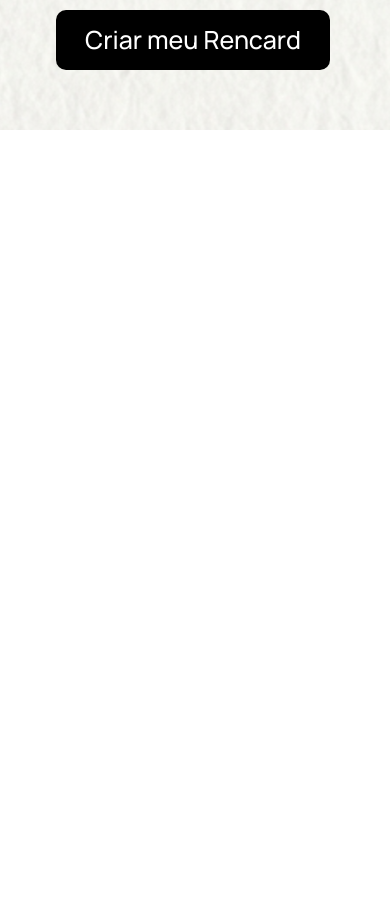
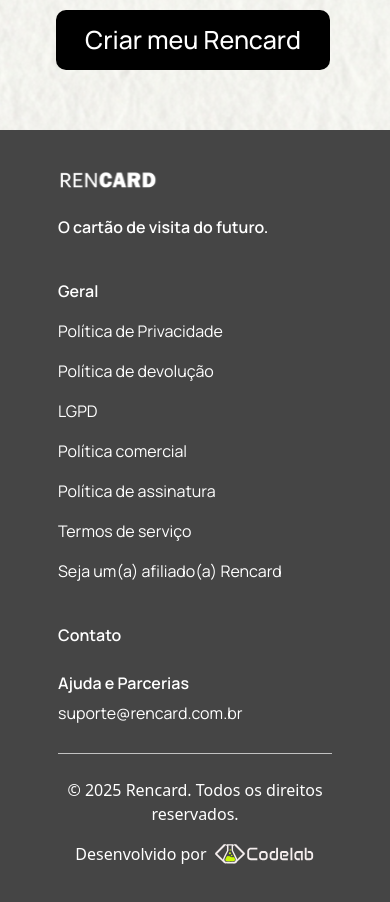
Before and after one commit to ecblandy/rencard, a Next.js app: page / in a window 390 px wide. Shown: the part 10140-11042 px from the top of the page. Before the commit the page ends 10270 px from the top, so only its background shows below. Built offline with nearby package versions, Linux system fonts and the light colour scheme.

Commit message:
feat: create a footer and responsive design

```diff
--- a/src/app/(public)/layout.tsx
+++ b/src/app/(public)/layout.tsx
@@ -1,4 +1,5 @@
 import "@/app/globals.css";
+import Footer from "@/components/footer";
 import Header from "@/components/header";
 
 export default function PublicLayout({
@@ -10,6 +11,7 @@
     <>
       <Header />
       {children}
+      <Footer />
     </>
   );
 }
--- /dev/null
+++ b/src/components/footer.tsx
@@ -0,0 +1,89 @@
+import Image from "next/image";
+import Link from "next/link";
+
+const publicLinks = [
+  { name: "Política de Privacidade", href: "#" },
+  { name: "Política de devolução", href: "#" },
+  { name: "LGPD", href: "#" },
+  { name: "Política comercial", href: "#" },
+  { name: "Política de assinatura", href: "#" },
+  { name: "Termos de serviço", href: "#" },
+  { name: "Seja um(a) afiliado(a) Rencard", href: "#" },
+];
+
+export default function Footer() {
+  return (
+    <footer className="flex flex-col  bg-[#454545] min-h-[27.4375rem] h-auto px-[3.625rem] py-[2.375rem]">
+      <div className="flex flex-wrap justify-between gap-[2.5rem]">
+        <div className="space-y-[1.5rem]">
+          <Image
+            src="/images/rencard-logo-footer.svg"
+            alt="Footer Logo"
+            width={100}
+            height={100}
+          />
+          <p className="font-manrope font-semibold text-white">
+            O cartão de visita do futuro.
+          </p>
+        </div>
+
+        <div className="font-manrope text-white space-y-[1rem]">
+          <h4 className="font-semibold">Geral</h4>
+          <ul className="space-y-[1rem] ">
+            {publicLinks.map((link, index) => (
+              <li key={index}>
+                <Link href={link.href} className="hover:underline">
+                  {link.name}
+                </Link>
+              </li>
+            ))}
+          </ul>
+        </div>
+
+        <div className="font-manrope space-y-[1.5rem] text-white">
+          <h4 className="font-semibold">Contato</h4>
+          <address className="space-y-[.375rem] not-italic">
+            <p className="font-semibold">Ajuda e Parcerias</p>
+            <Link
+              href="mailto:suporte@rencard.com.br"
+              className="hover:underline"
+            >
+              suporte@rencard.com.br
+            </Link>
+          </address>
+        </div>
+      </div>
+
+      <div className="flex flex-col border-t border-[#C2C2C2] pt-[1.5rem] sm:flex-row items-center gap-4 sm:gap-9 justify-center mt-7">
+        <span className="text-white text-center sm:text-left">
+          &copy; 2025 Rencard. Todos os direitos reservados.
+        </span>
+
+        <div className="flex items-center gap-2">
+          <span className="font-medium text-white">Desenvolvido por</span>
+          <a
+            href="https://codelab.services"
+            target="_blank"
+            rel="noopener noreferrer"
+            className="relative group"
+            aria-label="Ir para o site da Codelab"
+          >
+            <Image
+              src="/images/codelab-logo.svg"
+              alt="Codelab"
+              width={100}
+              height={24}
+              className="object-contain transition-transform duration-200 group-hover:scale-105"
+            />
+            <span
+              role="tooltip"
+              className="absolute bottom-full mb-2 left-1/2 transform -translate-x-1/2 bg-white text-dark-blue text-xs font-medium px-2 py-1 rounded opacity-0 group-hover:opacity-100 transition-opacity whitespace-nowrap"
+            >
+              Ir para o site da Codelab
+            </span>
+          </a>
+        </div>
+      </div>
+    </footer>
+  );
+}
```
Also changed, not shown: public/images/codelab-logo.svg (added), public/images/rencard-logo-footer.svg (added).
